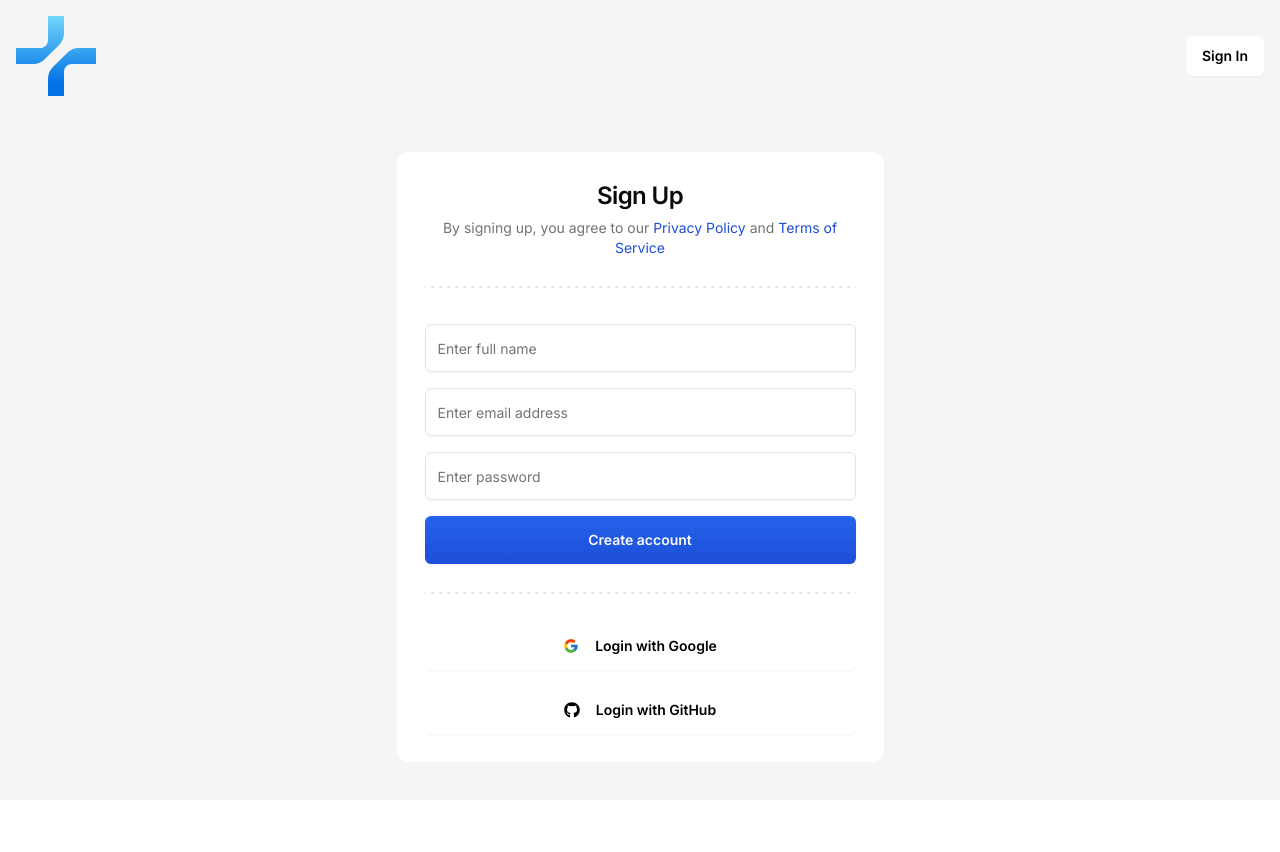
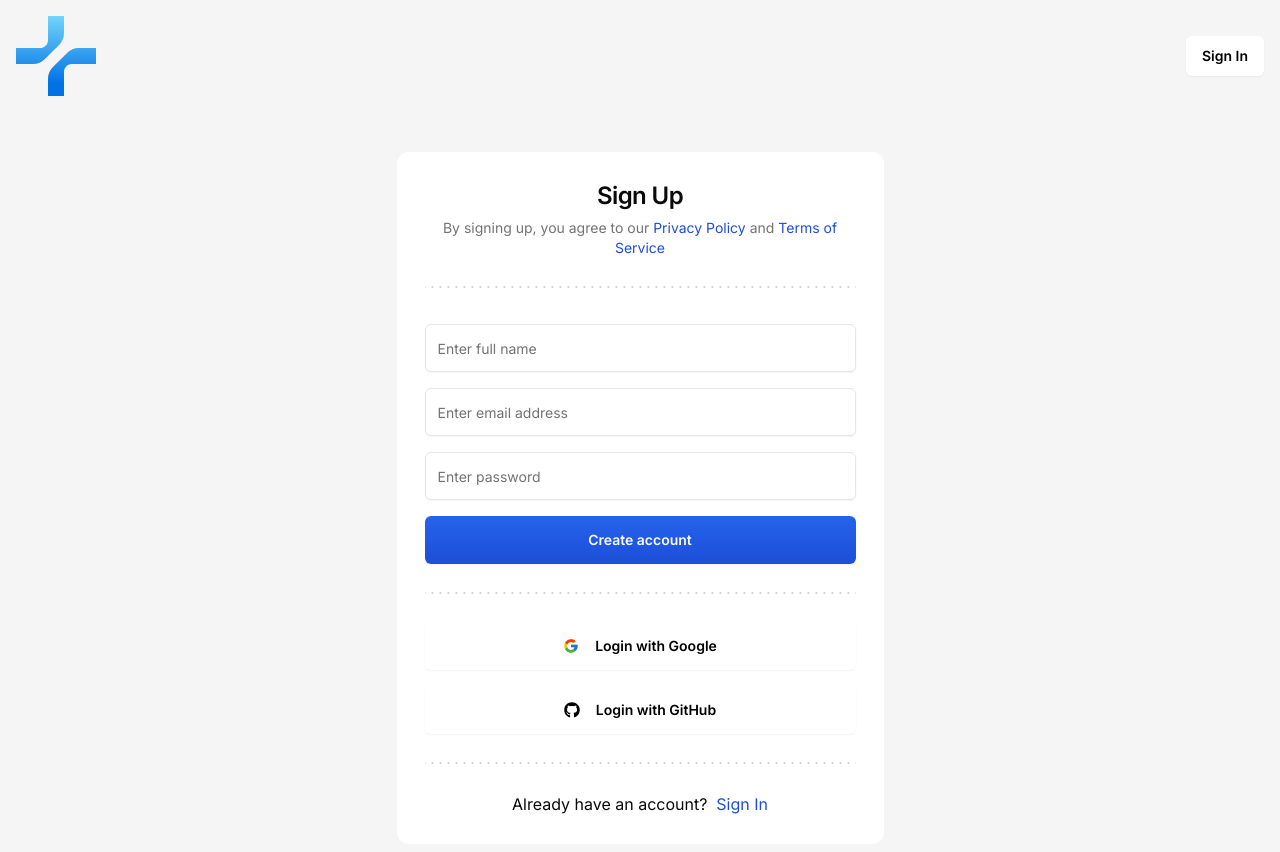
Before and after one commit to danielpsnz/jira-clone, a Next.js app: page /sign-up in a window 1280 px wide. Shown: the top 852 px of the page. Before the commit the page ends 800 px from the top, so only its background shows below. Built offline with nearby package versions, Linux system fonts and the light colour scheme.

Commit message:
Add links already have an account, don't have an account

```diff
--- a/src/features/auth/components/sign-in-card.tsx
+++ b/src/features/auth/components/sign-in-card.tsx
@@ -15,6 +15,7 @@
   FormItem,
   FormMessage,
 } from "@/components/ui/form";
+import Link from "next/link";
 
 const formSchema = z.object({
   email: z.email(),
@@ -22,7 +23,6 @@
 });
 
 export const SignInCard = () => {
-
   // Initialize the form with zod validation
   const form = useForm<z.infer<typeof formSchema>>({
     resolver: zodResolver(formSchema),
@@ -111,6 +111,18 @@
           Login with GitHub
         </Button>
       </CardContent>
+
+      <div className="px-7">
+        <DottedSeparator />
+      </div>
+      <CardContent className="p-7 flex items-center justify-center">
+        <p>
+          Don&apos;t have an account?{" "}
+          <Link href="/sign-up">
+            <span className="text-blue-700">&nbsp;Sign Up</span>
+          </Link>
+        </p>
+      </CardContent>
     </Card>
   );
 };
--- a/src/features/auth/components/sign-up-card.tsx
+++ b/src/features/auth/components/sign-up-card.tsx
@@ -145,6 +145,18 @@
           Login with GitHub
         </Button>
       </CardContent>
+
+      <div className="px-7">
+        <DottedSeparator />
+      </div>
+      <CardContent className="p-7 flex items-center justify-center">
+        <p>
+          Already have an account?{" "}
+          <Link href="/sign-in">
+            <span className="text-blue-700">&nbsp;Sign In</span>
+          </Link>
+        </p>
+      </CardContent>
     </Card>
   );
 };
```
